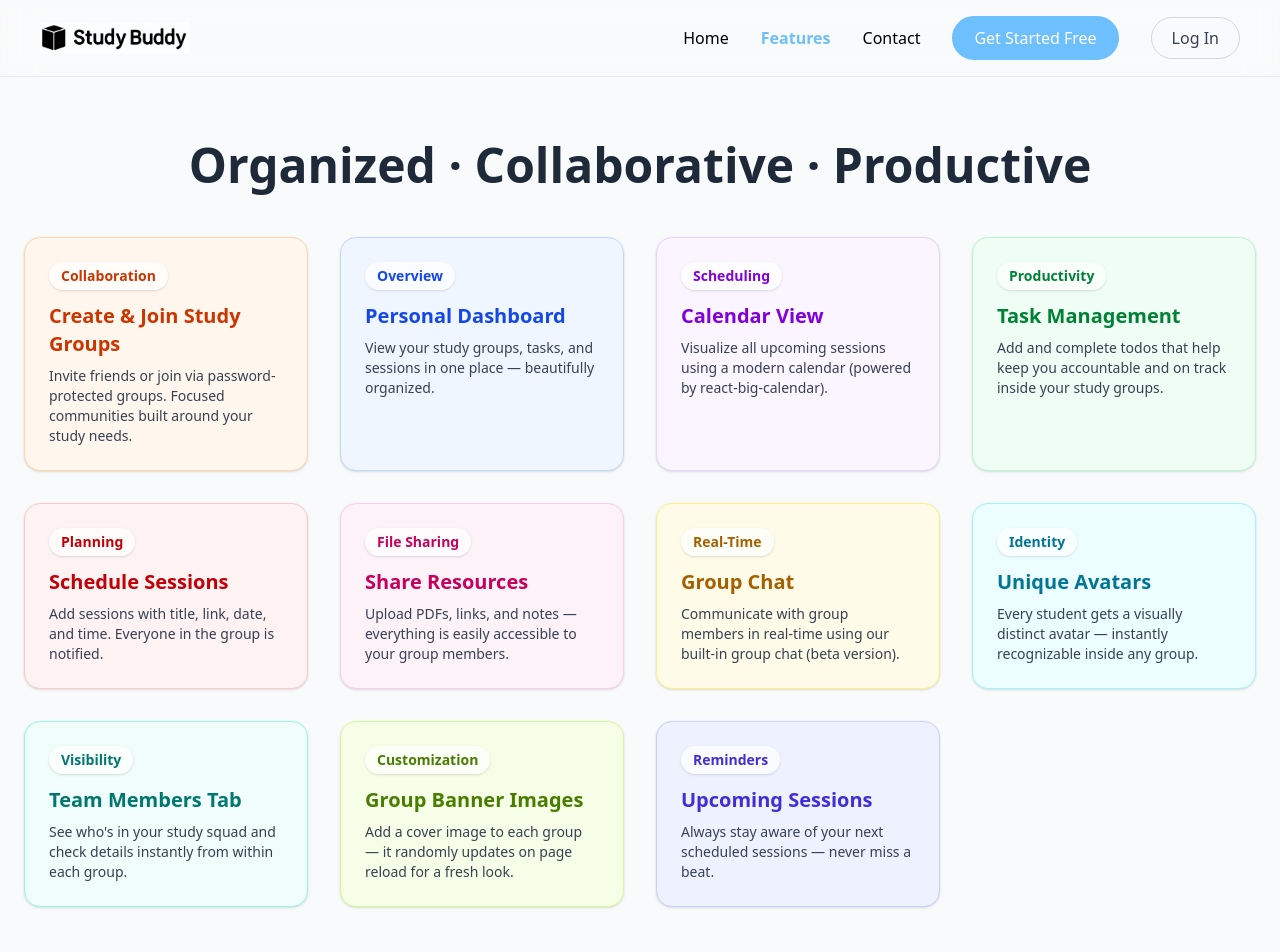
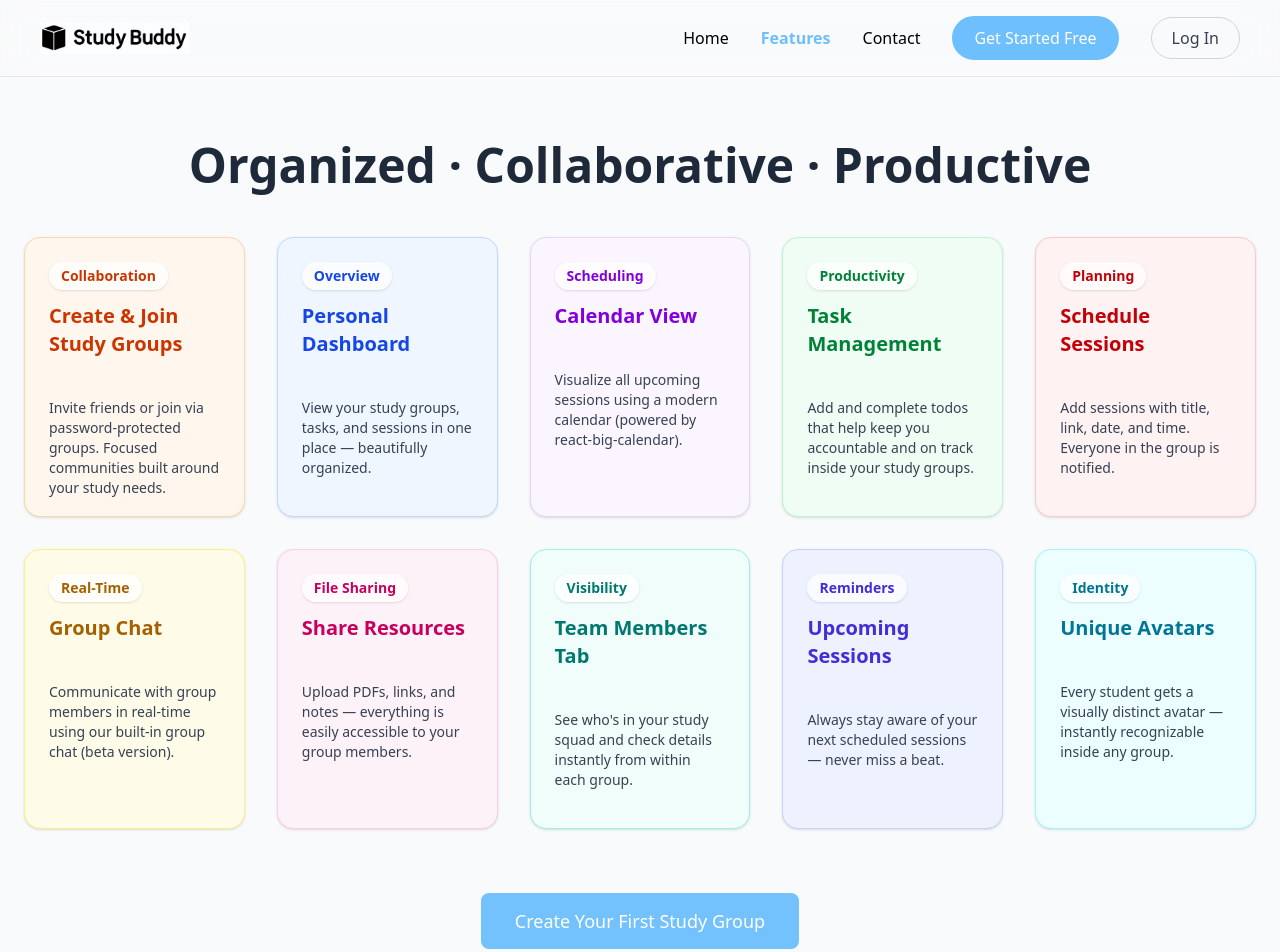
Before and after one commit to rajdeep-2004/studybuddy, a React (Vite) app: page /features in a window 1280 px wide. Shown: the top 952 px of the page. Built offline with nearby package versions, Linux system fonts and the light colour scheme; no server answers.

Commit message:
Features Page Updated

```diff
--- a/src/pages/Features.jsx
+++ b/src/pages/Features.jsx
@@ -44,14 +44,6 @@ const features = [
     border: "border-red-200",
   },
   {
-    title: "Share Resources",
-    tag: "File Sharing",
-    description:
-      "Upload PDFs, links, and notes — everything is easily accessible to your group members.",
-    color: "bg-pink-50 text-pink-700",
-    border: "border-pink-200",
-  },
-  {
     title: "Group Chat",
     tag: "Real-Time",
     description:
@@ -60,12 +52,12 @@ const features = [
     border: "border-yellow-200",
   },
   {
-    title: "Unique Avatars",
-    tag: "Identity",
+    title: "Share Resources",
+    tag: "File Sharing",
     description:
-      "Every student gets a visually distinct avatar — instantly recognizable inside any group.",
-    color: "bg-cyan-50 text-cyan-700",
-    border: "border-cyan-200",
+      "Upload PDFs, links, and notes — everything is easily accessible to your group members.",
+    color: "bg-pink-50 text-pink-700",
+    border: "border-pink-200",
   },
   {
     title: "Team Members Tab",
@@ -76,20 +68,20 @@ const features = [
     border: "border-teal-200",
   },
   {
-    title: "Group Banner Images",
-    tag: "Customization",
-    description:
-      "Add a cover image to each group — it randomly updates on page reload for a fresh look.",
-    color: "bg-lime-50 text-lime-700",
-    border: "border-lime-200",
-  },
-  {
     title: "Upcoming Sessions",
     tag: "Reminders",
     description:
       "Always stay aware of your next scheduled sessions — never miss a beat.",
     color: "bg-indigo-50 text-indigo-700",
     border: "border-indigo-200",
+  },
+  {
+    title: "Unique Avatars",
+    tag: "Identity",
+    description:
+      "Every student gets a visually distinct avatar — instantly recognizable inside any group.",
+    color: "bg-cyan-50 text-cyan-700",
+    border: "border-cyan-200",
   },
 ];
 
@@ -103,18 +95,23 @@ const FeaturesPage = () => {
           <h1 className="text-4xl md:text-5xl font-bold text-center text-gray-800 mb-12">
             Organized · Collaborative · Productive{" "}
           </h1>
-
-          <div className="grid grid-cols-1 md:grid-cols-4 gap-8">
+          <div className="grid grid-cols-1 md:grid-cols-5 gap-8">
             {features.map((feature, index) => (
               <div
                 key={index}
-                className={`p-6 rounded-2xl border shadow-sm hover:shadow-md transition duration-300 ${feature.color} ${feature.border}`}
+                className={`relative group p-6 rounded-2xl h-70 border shadow-sm overflow-hidden transition-all duration-300 hover:scale-[1.02] ${feature.color} ${feature.border}`}
               >
-                <p className="inline-block text-sm font-semibold bg-white/70 px-3 py-1 rounded-full mb-3 shadow-sm">
-                  {feature.tag}
-                </p>
-                <h3 className="text-xl font-bold mb-2">{feature.title}</h3>
-                <p className="text-sm text-gray-700">{feature.description}</p>
+                {/* Glass effect on hover */}
+                <div className="absolute inset-0 bg-white/30 backdrop-blur-md opacity-0 group-hover:opacity-100 transition-all duration-300 rounded-2xl pointer-events-none z-0" />
+
+                {/* Card Content */}
+                <div className="relative z-10">
+                  <p className="inline-block text-sm font-semibold bg-white/70 px-3 py-1 rounded-full mb-3 shadow-sm">
+                    {feature.tag}
+                  </p>
+                  <h3 className="text-xl font-bold mb-10">{feature.title}</h3>
+                  <p className="text-sm text-gray-700">{feature.description}</p>
+                </div>
               </div>
             ))}
           </div>
@@ -122,7 +119,7 @@ const FeaturesPage = () => {
           <div className="text-center mt-16">
             <Link to="/signup">
               <button className="bg-[rgb(115,193,253)] border-[rgb(115,193,253)] border-2 text-white px-8 py-3 rounded-lg text-lg  hover:bg-white hover:text-black transition">
-                Start Studying with Us
+                Create Your First Study Group{" "}
               </button>
             </Link>
           </div>
```
